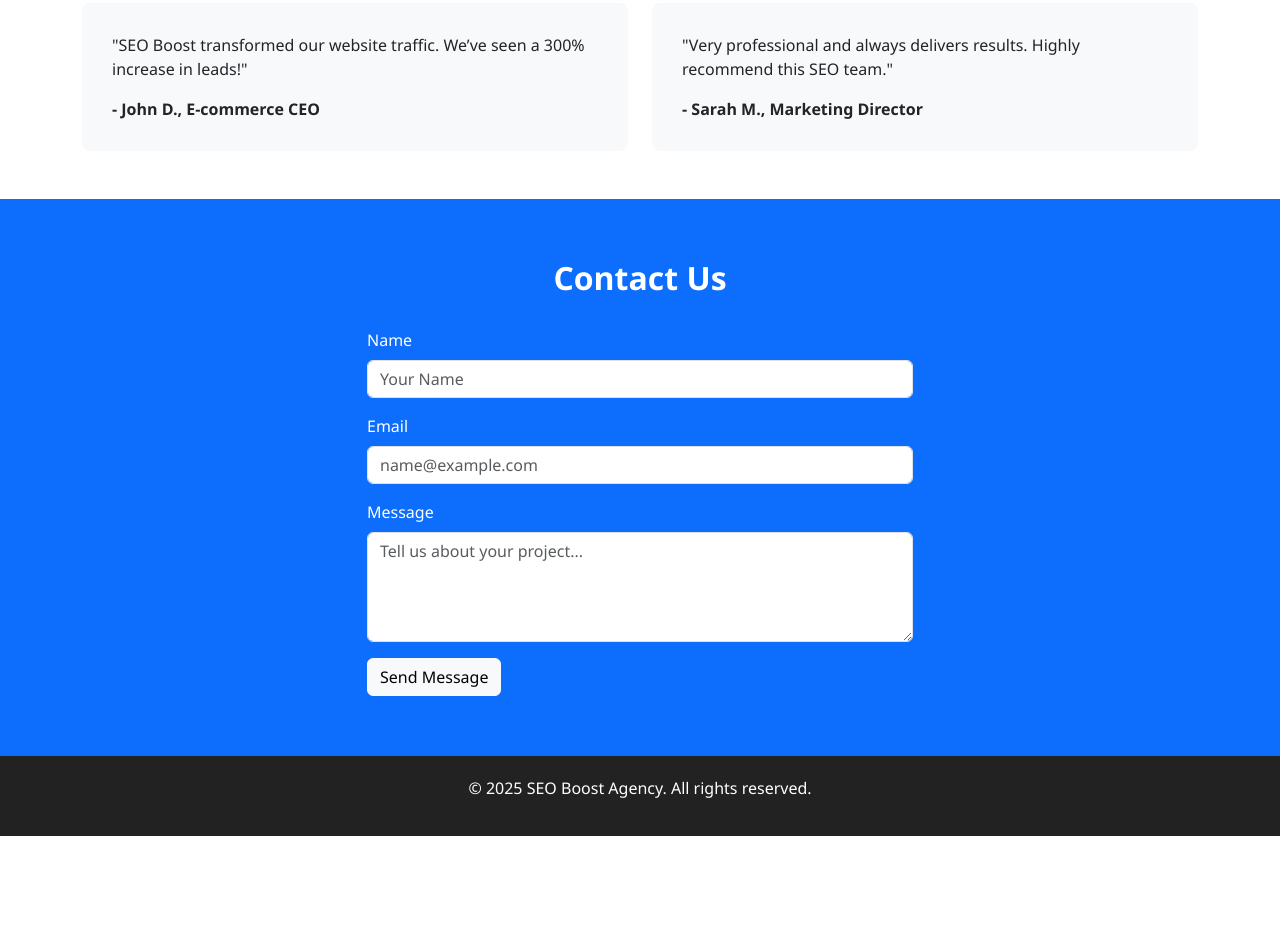
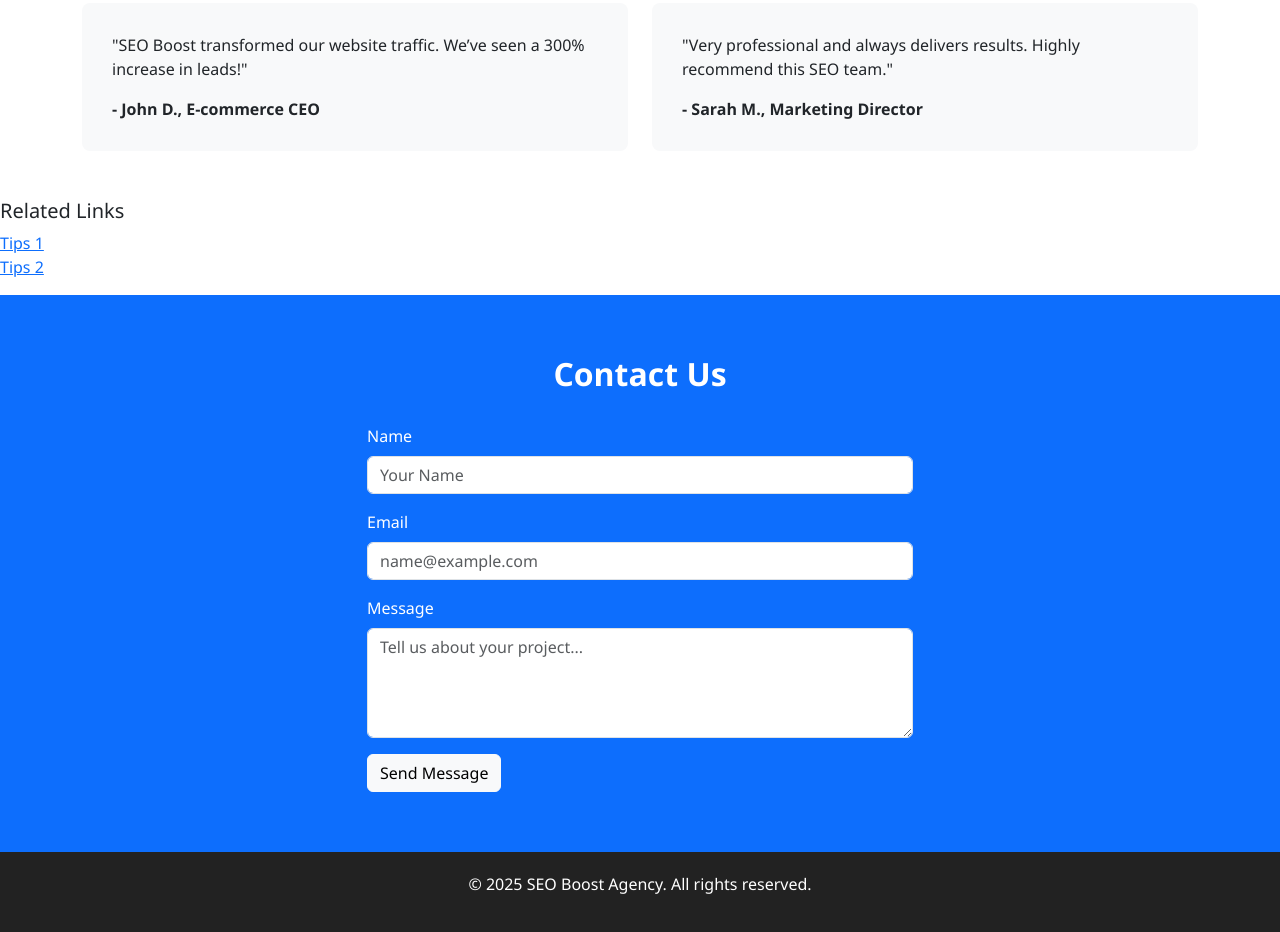
Before and after one commit to anilkumar68987/anilkumar2025, a plain HTML site: page index.html in a window 1280 px wide. Shown: the part 1338-2270 px from the top of the page. Before the commit the page ends 2174 px from the top, so only its background shows below. Drawn offline with nearby package versions, Linux system fonts and the light colour scheme.

Commit message:
Update index.html

```diff
--- a/index.html
+++ b/index.html
@@ -112,6 +112,14 @@
     </div>
   </section>
 
+   <h5> Related Links</h5>
+   <p><a href="https://sampleswap.org/artist/atmosphere2025" rel="dofollow">Tips 1</a>
+   <br>
+<a href="https://ctftime.org/team/387190" rel="dofollow">Tips 2</a>
+
+  </p>
+
+
   <!-- Contact Section -->
   <section class="contact-section" id="contact">
     <div class="container">
```
